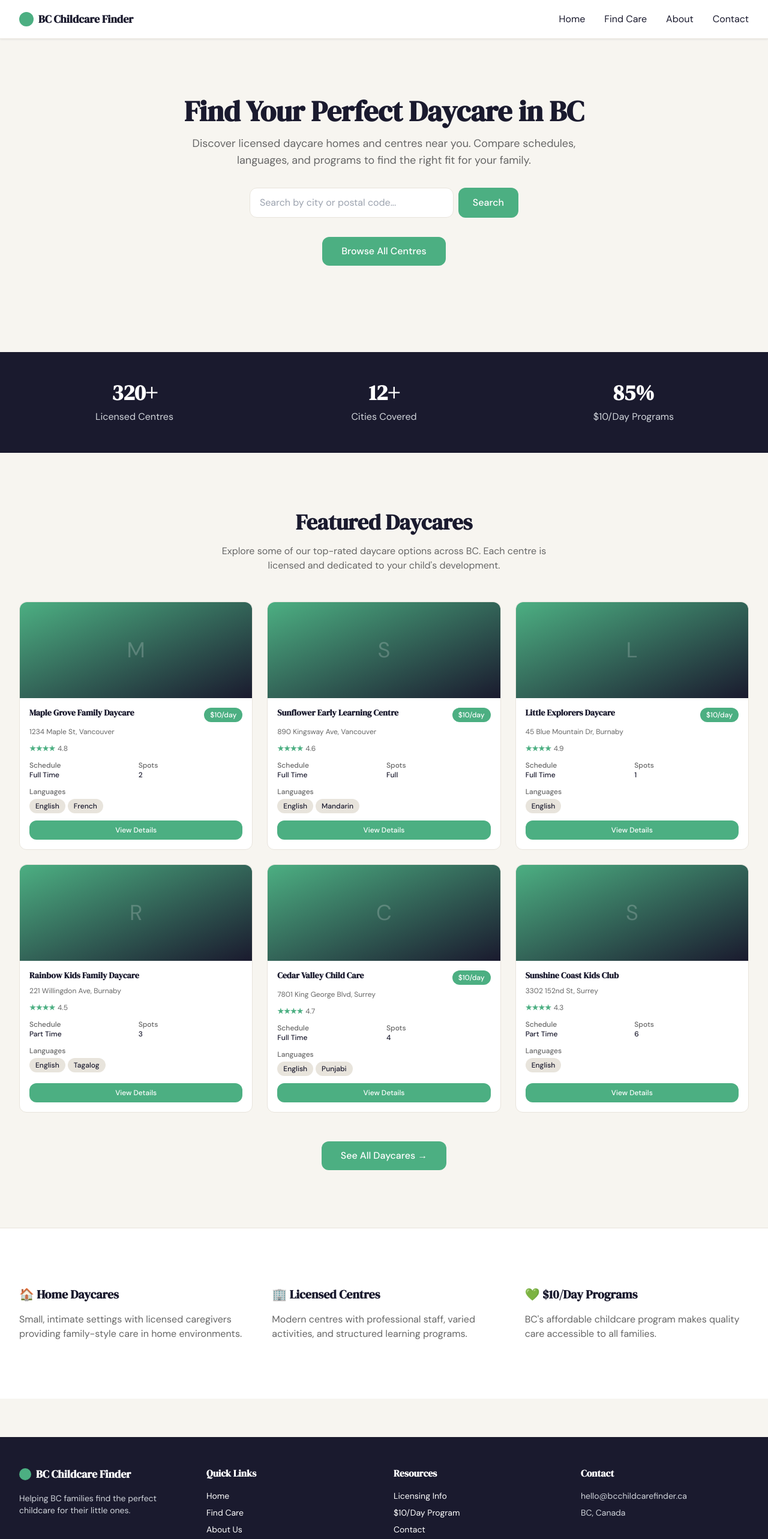
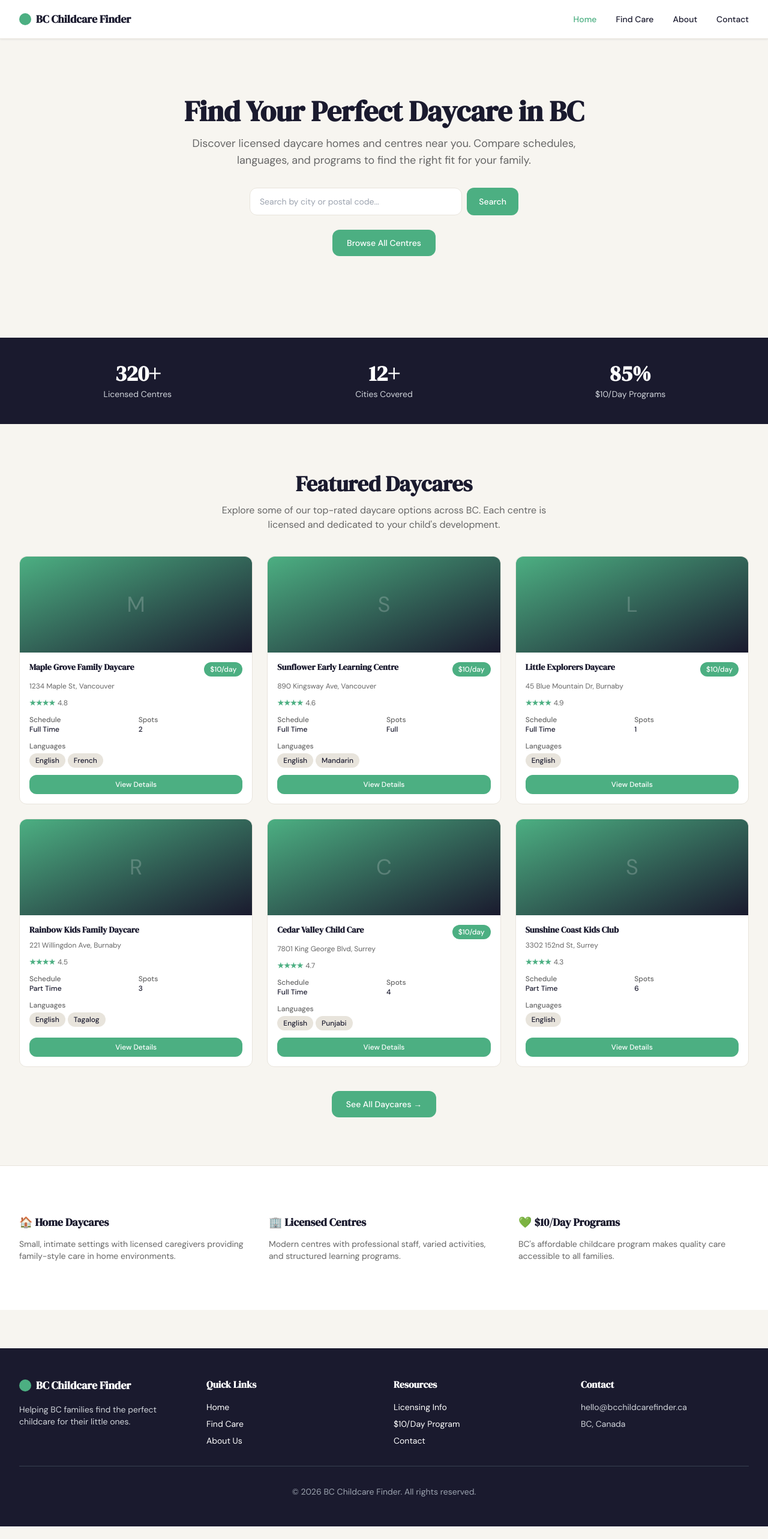
Before and after one commit to amysujunglee/bc-childcare-finder, a Next.js app: page / in a window 1280 px wide. Shown: the top 2566 px of the page at 60% size. After the commit the page ends 2545 px from the top, so only its background shows below. Built offline with nearby package versions, Linux system fonts and the light colour scheme.

Commit message:
making the site mobile-first

```diff
--- a/app/centre/[slug]/page.tsx
+++ b/app/centre/[slug]/page.tsx
@@ -28,66 +28,60 @@ export default function CentrePage({ params }: CentrePageProps) {
 
   return (
     <>
-      <div className="py-8 px-4 sm:px-6 lg:px-8 max-w-5xl mx-auto">
+      <div className="py-6 px-4 sm:px-6 lg:px-8 max-w-5xl mx-auto">
         {/* Back Button */}
-        <Link href="/find" className="text-primary-green hover:underline text-sm font-medium mb-6 inline-block">
+        <Link href="/find" className="text-primary-green hover:underline text-sm font-medium mb-5 inline-block">
           ← Back to Search
         </Link>
 
         {/* Header */}
-        <div className="bg-gradient-to-br from-primary-green to-primary-dark rounded-card p-8 text-white mb-8">
-          <div className="flex justify-between items-start gap-4 mb-4">
-            <h1 className="text-4xl font-serif font-bold">{centre.name}</h1>
+        <div className="bg-gradient-to-br from-primary-green to-primary-dark rounded-card p-6 sm:p-8 text-white mb-6">
+          <div className="flex justify-between items-start gap-3 mb-3">
+            <h1 className="text-2xl sm:text-4xl font-serif font-bold leading-tight">{centre.name}</h1>
             {centre.tenDollarDay && <Badge variant="accent">$10/Day</Badge>}
           </div>
-          <p className="text-lg text-gray-100">{centre.address}</p>
-          <p className="text-lg text-gray-100">{centre.city}</p>
+          <p className="text-sm sm:text-lg text-gray-100">{centre.address}</p>
+          <p className="text-sm sm:text-lg text-gray-100">{centre.city}</p>
         </div>
 
         {/* Rating and Contact */}
-        <div className="grid grid-cols-1 md:grid-cols-3 gap-6 mb-8">
-          {/* Rating */}
-          <div className="bg-white rounded-card p-6 border border-neutral-border">
-            <h3 className="font-serif font-bold text-primary-dark mb-2">Rating</h3>
+        <div className="grid grid-cols-1 sm:grid-cols-3 gap-4 mb-6">
+          <div className="bg-white rounded-card p-4 sm:p-6 border border-neutral-border">
+            <h3 className="font-serif font-bold text-primary-dark mb-2 text-sm sm:text-base">Rating</h3>
             <div className="flex items-center gap-2">
-              <span className="text-2xl text-primary-green">{'★'.repeat(full)}</span>
-              <span className="text-xl font-bold text-primary-dark">{centre.rating.toFixed(1)}/5</span>
+              <span className="text-xl sm:text-2xl text-primary-green">{'★'.repeat(full)}</span>
+              <span className="text-lg font-bold text-primary-dark">{centre.rating.toFixed(1)}/5</span>
             </div>
           </div>
 
-          {/* Phone */}
-          <div className="bg-white rounded-card p-6 border border-neutral-border">
-            <h3 className="font-serif font-bold text-primary-dark mb-2">Phone</h3>
-            <a href={`tel:${centre.phone}`} className="text-primary-green hover:underline">
+          <div className="bg-white rounded-card p-4 sm:p-6 border border-neutral-border">
+            <h3 className="font-serif font-bold text-primary-dark mb-2 text-sm sm:text-base">Phone</h3>
+            <a href={`tel:${centre.phone}`} className="text-primary-green hover:underline text-sm sm:text-base">
               {centre.phone}
             </a>
           </div>
 
-          {/* Email */}
-          <div className="bg-white rounded-card p-6 border border-neutral-border">
-            <h3 className="font-serif font-bold text-primary-dark mb-2">Email</h3>
-            <a href={`mailto:${centre.email}`} className="text-primary-green hover:underline text-sm">
+          <div className="bg-white rounded-card p-4 sm:p-6 border border-neutral-border">
+            <h3 className="font-serif font-bold text-primary-dark mb-2 text-sm sm:text-base">Email</h3>
+            <a href={`mailto:${centre.email}`} className="text-primary-green hover:underline text-xs sm:text-sm break-all">
               {centre.email}
             </a>
           </div>
         </div>
 
         {/* Description */}
-        <div className="bg-white rounded-card p-6 border border-neutral-border mb-8">
-          <h2 className="text-2xl font-serif font-bold text-primary-dark mb-4">About</h2>
-          <p className="text-neutral-muted text-lg leading-relaxed">{centre.description}</p>
+        <div className="bg-white rounded-card p-5 sm:p-6 border border-neutral-border mb-6">
+          <h2 className="text-xl sm:text-2xl font-serif font-bold text-primary-dark mb-3">About</h2>
+          <p className="text-neutral-muted text-sm sm:text-base leading-relaxed">{centre.description}</p>
         </div>
 
         {/* Details Grid */}
-        <div className="grid grid-cols-1 md:grid-cols-2 gap-8 mb-8">
-          {/* Left Side */}
+        <div className="grid grid-cols-1 md:grid-cols-2 gap-6 mb-6">
           <div>
-            <h2 className="text-2xl font-serif font-bold text-primary-dark mb-4">Details</h2>
-
-            <div className="space-y-4">
-              {/* Age Groups */}
+            <h2 className="text-xl sm:text-2xl font-serif font-bold text-primary-dark mb-4">Details</h2>
+            <div className="space-y-3">
               <div className="bg-white rounded-card p-4 border border-neutral-border">
-                <h3 className="font-serif font-bold text-primary-dark mb-3">Age Groups</h3>
+                <h3 className="font-serif font-bold text-primary-dark mb-2 text-sm">Age Groups</h3>
                 <div className="flex flex-wrap gap-2">
                   {centre.ageGroups.map((age) => (
                     <Badge key={age} variant="secondary">
@@ -97,35 +91,28 @@ export default function CentrePage({ params }: CentrePageProps) {
                 </div>
               </div>
 
-              {/* Schedule */}
               <div className="bg-white rounded-card p-4 border border-neutral-border">
-                <h3 className="font-serif font-bold text-primary-dark mb-2">Schedule Type</h3>
-                <p className="text-primary-dark font-medium">{formatScheduleType(centre.scheduleType)}</p>
+                <h3 className="font-serif font-bold text-primary-dark mb-1 text-sm">Schedule Type</h3>
+                <p className="text-primary-dark font-medium text-sm">{formatScheduleType(centre.scheduleType)}</p>
               </div>
 
-              {/* Languages */}
               <div className="bg-white rounded-card p-4 border border-neutral-border">
-                <h3 className="font-serif font-bold text-primary-dark mb-3">Languages</h3>
+                <h3 className="font-serif font-bold text-primary-dark mb-2 text-sm">Languages</h3>
                 <div className="flex flex-wrap gap-2">
                   {centre.languages.map((lang) => (
-                    <Badge key={lang} variant="secondary">
-                      {lang}
-                    </Badge>
+                    <Badge key={lang} variant="secondary">{lang}</Badge>
                   ))}
                 </div>
               </div>
             </div>
           </div>
 
-          {/* Right Side */}
           <div>
-            <h2 className="text-2xl font-serif font-bold text-primary-dark mb-4">Availability & Fees</h2>
-
-            <div className="space-y-4">
-              {/* Spots Available */}
+            <h2 className="text-xl sm:text-2xl font-serif font-bold text-primary-dark mb-4">Availability & Fees</h2>
+            <div className="space-y-3">
               <div className="bg-white rounded-card p-4 border border-neutral-border">
-                <h3 className="font-serif font-bold text-primary-dark mb-2">Spots Available</h3>
-                <p className="text-primary-dark font-medium text-lg">
+                <h3 className="font-serif font-bold text-primary-dark mb-1 text-sm">Spots Available</h3>
+                <p className="font-medium text-base">
                   {centre.spotsAvailable > 0 ? (
                     <span className="text-primary-green">{centre.spotsAvailable} spots open</span>
                   ) : (
@@ -134,21 +121,19 @@ export default function CentrePage({ params }: CentrePageProps) {
                 </p>
               </div>
 
-              {/* Fees */}
               <div className="bg-white rounded-card p-4 border border-neutral-border">
-                <h3 className="font-serif font-bold text-primary-dark mb-2">Pricing</h3>
-                <p className="text-neutral-muted text-sm mb-4">
+                <h3 className="font-serif font-bold text-primary-dark mb-1 text-sm">Pricing</h3>
+                <p className="text-neutral-muted text-sm mb-3">
                   Contact the centre directly for current fee information.
                 </p>
-                <button className="w-full bg-primary-green text-white px-4 py-2 rounded-card hover:bg-opacity-90 transition font-medium text-sm">
+                <button className="w-full bg-primary-green text-white px-4 py-2.5 rounded-card hover:bg-opacity-90 transition font-medium text-sm">
                   Inquire About Rates
                 </button>
               </div>
 
-              {/* $10/Day Info */}
               {centre.tenDollarDay && (
                 <div className="bg-green-50 rounded-card p-4 border border-primary-green">
-                  <h3 className="font-serif font-bold text-primary-green mb-2">$10/Day Program</h3>
+                  <h3 className="font-serif font-bold text-primary-green mb-1 text-sm">$10/Day Program</h3>
                   <p className="text-sm text-primary-dark">
                     This centre participates in BC's $10/Day Childcare Program. Eligible families may qualify for reduced fees.
                   </p>
@@ -159,21 +144,20 @@ export default function CentrePage({ params }: CentrePageProps) {
         </div>
 
         {/* AI Chat Section */}
-        <div className="bg-white rounded-card p-8 border border-neutral-border text-center">
-          <h2 className="text-2xl font-serif font-bold text-primary-dark mb-4">Have Questions?</h2>
-          <p className="text-neutral-muted mb-6">
+        <div className="bg-white rounded-card p-6 sm:p-8 border border-neutral-border text-center">
+          <h2 className="text-xl sm:text-2xl font-serif font-bold text-primary-dark mb-3">Have Questions?</h2>
+          <p className="text-neutral-muted text-sm mb-5">
             Ask our AI assistant anything about this daycare, schedules, programs, or childcare in BC.
           </p>
           <button
             onClick={() => setIsChatOpen(true)}
-            className="bg-primary-green text-white px-8 py-3 rounded-card hover:bg-opacity-90 transition font-medium"
+            className="w-full sm:w-auto bg-primary-green text-white px-6 py-3 rounded-card hover:bg-opacity-90 transition font-medium text-sm"
           >
             💬 Ask AI Assistant
           </button>
         </div>
       </div>
 
-      {/* AI Chat Panel */}
       <AIChatPanel
         isOpen={isChatOpen}
         onClose={() => setIsChatOpen(false)}
--- a/app/page.tsx
+++ b/app/page.tsx
@@ -4,7 +4,7 @@ import { useState } from 'react';
 import Link from 'next/link';
 import { useRouter } from 'next/navigation';
 import CentreCard from '@/components/CentreCard';
-import { centres, searchCentres } from '@/lib/mock-data';
+import { centres } from '@/lib/mock-data';
 
 export default function HomePage() {
   const router = useRouter();
@@ -22,38 +22,37 @@ export default function HomePage() {
   return (
     <div className="bg-background">
       {/* Hero Section */}
-      <section className="py-16 md:py-24 px-4 sm:px-6 lg:px-8 max-w-7xl mx-auto">
-        <div className="text-center mb-12">
-          <h1 className="text-4xl md:text-5xl font-serif font-bold text-primary-dark mb-4 text-balance">
+      <section className="py-12 md:py-24 px-4 sm:px-6 lg:px-8 max-w-7xl mx-auto">
+        <div className="text-center mb-10">
+          <h1 className="text-3xl sm:text-4xl md:text-5xl font-serif font-bold text-primary-dark mb-4 text-balance leading-tight">
             Find Your Perfect Daycare in BC
           </h1>
-          <p className="text-lg text-neutral-muted mb-8 max-w-2xl mx-auto">
+          <p className="text-base sm:text-lg text-neutral-muted mb-8 max-w-2xl mx-auto">
             Discover licensed daycare homes and centres near you. Compare schedules, languages, and programs to find the right fit for your family.
           </p>
 
           {/* Search Bar */}
-          <form onSubmit={handleSearch} className="max-w-md mx-auto mb-8">
+          <form onSubmit={handleSearch} className="max-w-md mx-auto mb-6">
             <div className="flex gap-2">
               <input
                 type="text"
                 value={searchInput}
                 onChange={(e) => setSearchInput(e.target.value)}
                 placeholder="Search by city or postal code..."
-                className="flex-1 px-4 py-3 border border-neutral-border rounded-card focus:outline-none focus:ring-2 focus:ring-primary-green text-foreground"
+                className="flex-1 min-w-0 px-4 py-3 border border-neutral-border rounded-card focus:outline-none focus:ring-2 focus:ring-primary-green text-foreground text-sm"
               />
               <button
                 type="submit"
-                className="bg-primary-green text-white px-6 py-3 rounded-card hover:bg-opacity-90 transition font-medium"
+                className="bg-primary-green text-white px-5 py-3 rounded-card hover:bg-opacity-90 transition font-medium text-sm flex-shrink-0"
               >
                 Search
               </button>
             </div>
           </form>
 
-          {/* CTA */}
           <Link
             href="/find"
-            className="inline-block bg-primary-green text-white px-8 py-3 rounded-card hover:bg-opacity-90 transition font-medium"
+            className="inline-block bg-primary-green text-white px-6 py-3 rounded-card hover:bg-opacity-90 transition font-medium text-sm"
           >
             Browse All Centres
           </Link>
@@ -61,33 +60,33 @@ export default function HomePage() {
       </section>
 
       {/* Stats Bar */}
-      <section className="bg-primary-dark text-white py-12 px-4 sm:px-6 lg:px-8">
-        <div className="max-w-7xl mx-auto grid grid-cols-1 md:grid-cols-3 gap-8 text-center">
+      <section className="bg-primary-dark text-white py-10 px-4 sm:px-6 lg:px-8">
+        <div className="max-w-7xl mx-auto grid grid-cols-3 gap-4 text-center">
           <div>
-            <p className="text-4xl font-serif font-bold mb-2">320+</p>
-            <p className="text-gray-300">Licensed Centres</p>
+            <p className="text-2xl sm:text-4xl font-serif font-bold mb-1">320+</p>
+            <p className="text-xs sm:text-sm text-gray-300">Licensed Centres</p>
           </div>
           <div>
-            <p className="text-4xl font-serif font-bold mb-2">12+</p>
-            <p className="text-gray-300">Cities Covered</p>
+            <p className="text-2xl sm:text-4xl font-serif font-bold mb-1">12+</p>
+            <p className="text-xs sm:text-sm text-gray-300">Cities Covered</p>
           </div>
           <div>
-            <p className="text-4xl font-serif font-bold mb-2">85%</p>
-            <p className="text-gray-300">$10/Day Programs</p>
+            <p className="text-2xl sm:text-4xl font-serif font-bold mb-1">85%</p>
+            <p className="text-xs sm:text-sm text-gray-300">$10/Day Programs</p>
           </div>
         </div>
       </section>
 
       {/* Featured Centres */}
-      <section className="py-16 md:py-24 px-4 sm:px-6 lg:px-8 max-w-7xl mx-auto">
-        <h2 className="text-3xl md:text-4xl font-serif font-bold text-primary-dark mb-4 text-center">
+      <section className="py-12 md:py-20 px-4 sm:px-6 lg:px-8 max-w-7xl mx-auto">
+        <h2 className="text-2xl sm:text-3xl md:text-4xl font-serif font-bold text-primary-dark mb-3 text-center">
           Featured Daycares
         </h2>
-        <p className="text-center text-neutral-muted mb-12 max-w-xl mx-auto">
+        <p className="text-center text-neutral-muted mb-10 max-w-xl mx-auto text-sm sm:text-base">
           Explore some of our top-rated daycare options across BC. Each centre is licensed and dedicated to your child's development.
         </p>
 
-        <div className="grid grid-cols-1 md:grid-cols-2 lg:grid-cols-3 gap-6 mb-12">
+        <div className="grid grid-cols-1 sm:grid-cols-2 lg:grid-cols-3 gap-4 sm:gap-6 mb-10">
           {featuredCentres.map((centre) => (
             <CentreCard key={centre.id} centre={centre} />
           ))}
@@ -96,7 +95,7 @@ export default function HomePage() {
         <div className="text-center">
           <Link
             href="/find"
-            className="inline-block bg-primary-green text-white px-8 py-3 rounded-card hover:bg-opacity-90 transition font-medium"
+            className="inline-block bg-primary-green text-white px-6 py-3 rounded-card hover:bg-opacity-90 transition font-medium text-sm"
           >
             See All Daycares →
           </Link>
@@ -104,23 +103,23 @@ export default function HomePage() {
       </section>
 
       {/* Info Section */}
-      <section className="bg-white py-16 md:py-24 px-4 sm:px-6 lg:px-8 border-t border-neutral-border">
-        <div className="max-w-7xl mx-auto grid grid-cols-1 md:grid-cols-3 gap-12">
+      <section className="bg-white py-12 md:py-20 px-4 sm:px-6 lg:px-8 border-t border-neutral-border">
+        <div className="max-w-7xl mx-auto grid grid-cols-1 sm:grid-cols-3 gap-8">
           <div>
-            <h3 className="text-xl font-serif font-bold text-primary-dark mb-4">🏠 Home Daycares</h3>
-            <p className="text-neutral-muted">
+            <h3 className="text-lg font-serif font-bold text-primary-dark mb-3">🏠 Home Daycares</h3>
+            <p className="text-neutral-muted text-sm">
               Small, intimate settings with licensed caregivers providing family-style care in home environments.
             </p>
           </div>
           <div>
-            <h3 className="text-xl font-serif font-bold text-primary-dark mb-4">🏢 Licensed Centres</h3>
-            <p className="text-neutral-muted">
+            <h3 className="text-lg font-serif font-bold text-primary-dark mb-3">🏢 Licensed Centres</h3>
+            <p className="text-neutral-muted text-sm">
               Modern centres with professional staff, varied activities, and structured learning programs.
             </p>
           </div>
           <div>
-            <h3 className="text-xl font-serif font-bold text-primary-dark mb-4">💚 $10/Day Programs</h3>
-            <p className="text-neutral-muted">
+            <h3 className="text-lg font-serif font-bold text-primary-dark mb-3">💚 $10/Day Programs</h3>
+            <p className="text-neutral-muted text-sm">
               BC's affordable childcare program makes quality care accessible to all families.
             </p>
           </div>
--- a/components/Navbar.tsx
+++ b/components/Navbar.tsx
@@ -1,50 +1,83 @@
-"use client";
+'use client';
 
-import Link from "next/link";
+import { useState } from 'react';
+import Link from 'next/link';
+import { usePathname } from 'next/navigation';
+
+const navLinks = [
+  { href: '/', label: 'Home' },
+  { href: '/find', label: 'Find Care' },
+  { href: '/about', label: 'About' },
+  { href: '/contact', label: 'Contact' },
+];
 
 export default function Navbar() {
+  const [mobileOpen, setMobileOpen] = useState(false);
+  const pathname = usePathname();
+
   return (
     <nav className="bg-white border-b border-neutral-border sticky top-0 z-40 shadow-soft">
       <div className="max-w-7xl mx-auto px-4 sm:px-6 lg:px-8">
         <div className="flex justify-between items-center h-16">
           {/* Logo */}
-          <Link href="/" className="flex items-center gap-2 group">
-            <div className="w-6 h-6 bg-primary-green rounded-full" />
-            <span className="text-lg font-serif font-bold text-primary-dark group-hover:text-primary-green transition">
+          <Link href="/" className="flex items-center gap-2 group" onClick={() => setMobileOpen(false)}>
+            <div className="w-5 h-5 bg-primary-green rounded-full flex-shrink-0" />
+            <span className="text-base sm:text-lg font-serif font-bold text-primary-dark group-hover:text-primary-green transition">
               BC Childcare Finder
             </span>
           </Link>
 
-          {/* Nav Links */}
+          {/* Desktop Nav */}
           <div className="hidden md:flex items-center gap-8">
-            <Link
-              href="/"
-              className="text-foreground hover:text-primary-green transition"
-            >
-              Home
-            </Link>
-            <Link
-              href="/find"
-              className="text-foreground hover:text-primary-green transition"
-            >
-              Find Care
-            </Link>
-            <Link
-              href="/about"
-              className="text-foreground hover:text-primary-green transition"
-            >
-              About
-            </Link>
-            <Link
-              href="/contact"
-              className="text-foreground hover:text-primary-green transition"
-            >
-              Contact
-            </Link>
+            {navLinks.map((link) => (
+              <Link
+                key={link.href}
+                href={link.href}
+                className={`text-sm font-medium transition-colors ${
+                  pathname === link.href ? 'text-primary-green' : 'text-foreground hover:text-primary-green'
+                }`}
+              >
+                {link.label}
+              </Link>
+            ))}
           </div>
 
+          {/* Mobile Hamburger */}
+          <button
+            className="md:hidden p-2 rounded-md text-neutral-muted hover:text-primary-dark transition-colors"
+            onClick={() => setMobileOpen(!mobileOpen)}
+            aria-label="Toggle menu"
+          >
+            <svg className="w-6 h-6" fill="none" stroke="currentColor" viewBox="0 0 24 24">
+              {mobileOpen ? (
+                <path strokeLinecap="round" strokeLinejoin="round" strokeWidth={2} d="M6 18L18 6M6 6l12 12" />
+              ) : (
+                <path strokeLinecap="round" strokeLinejoin="round" strokeWidth={2} d="M4 6h16M4 12h16M4 18h16" />
+              )}
+            </svg>
+          </button>
         </div>
       </div>
+
+      {/* Mobile Menu */}
+      {mobileOpen && (
+        <div className="md:hidden border-t border-neutral-border bg-white px-4 py-3 flex flex-col gap-1">
+          {navLinks.map((link) => (
+            <Link
+              key={link.href}
+              href={link.href}
+              onClick={() => setMobileOpen(false)}
+              className={`px-3 py-3 rounded-card text-sm font-medium transition-colors ${
+                pathname === link.href
+                  ? 'text-primary-green bg-green-50'
+                  : 'text-foreground hover:text-primary-green hover:bg-background'
+              }`}
+            >
+              {link.label}
+            </Link>
+          ))}
+        </div>
+      )}
     </nav>
   );
 }
```
Also changed, not shown: app/find/page.tsx (+58 -34 lines).
